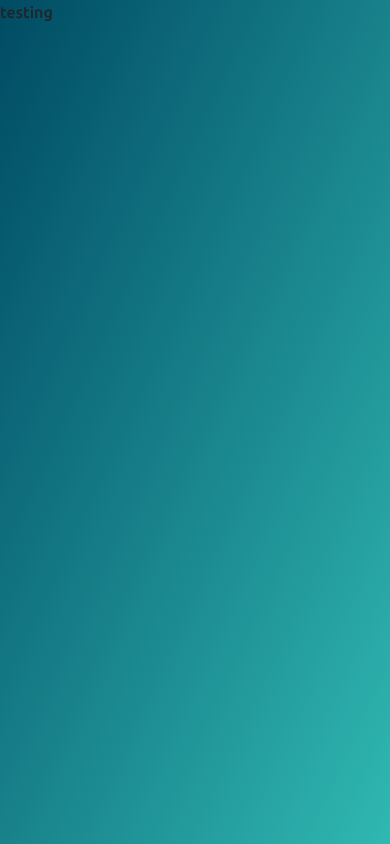
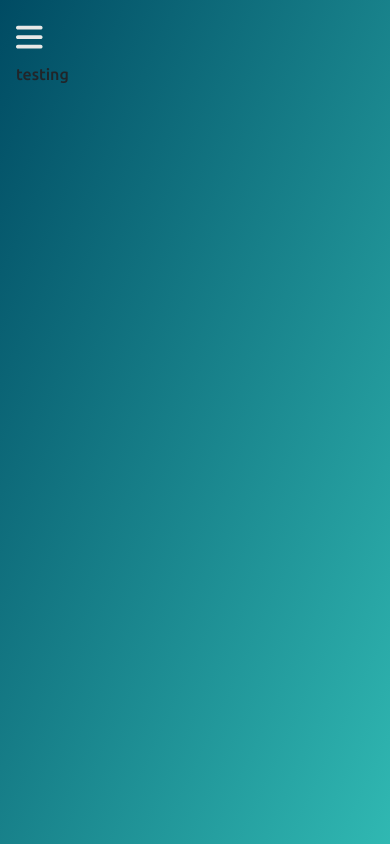
Before and after one commit to IsaacLouzeiro/isaaclouzeiro-dev, a Vue app: page / in a window 390 px wide. Built offline with nearby package versions, Linux system fonts and the light colour scheme.

Commit message:
finalizando o menu movel (mobile)

```diff
--- a/package.json
+++ b/package.json
@@ -8,6 +8,11 @@
     "lint": "vue-cli-service lint"
   },
   "dependencies": {
+    "@fortawesome/fontawesome-svg-core": "^6.1.1",
+    "@fortawesome/free-brands-svg-icons": "^6.1.1",
+    "@fortawesome/free-regular-svg-icons": "^6.1.1",
+    "@fortawesome/free-solid-svg-icons": "^6.1.1",
+    "@fortawesome/vue-fontawesome": "^3.0.1",
     "core-js": "^3.8.3",
     "vue": "^3.2.13",
     "vue-router": "^4.0.3"
--- a/src/App.vue
+++ b/src/App.vue
@@ -1,23 +1,55 @@
 <template>
     <div>
-        <nav>
-
-        </nav>
+        <NavbarContent :language="language" @change-to="changeLang = $event" />
 
         <router-view/>
     </div>
 </template>
 
+<script>
+import NavbarContent from '@/components/NavbarContent.vue'
+
+export default {
+    name: 'App',
+    data() {
+        return {
+            language: [
+                { name: 'English', isCheck: true },
+                { name: 'Portuguese', isCheck: false }
+            ],
+            changeLang: ''
+        }
+    },
+    components: {
+        NavbarContent
+    },
+    watch: {
+        changeLang(toLang) {
+            console.log(toLang)
+            if(toLang == 'Portuguese') {
+                this.language[0].isCheck = false
+                this.language[1].isCheck = true
+            }else {
+                this.language[0].isCheck = true
+                this.language[1].isCheck = false
+            }
+        }
+    }
+}
+</script>
+
+
 <style lang="scss">
     // standard
 
-    @import url('https://fonts.googleapis.com/css2?family=Ubuntu:ital,wght@0,300;0,500;0,700;1,300;1,400;1,500;1,700&display=swap'); // mbuntu font
+    @import url('https://fonts.googleapis.com/css2?family=Ubuntu:ital,wght@0,300;0,500;0,700;1,300;1,400;1,500;1,700&display=swap'); // ubuntu font
     @import '@/assets/colors/colors.scss'; // colors
 
     .gradient { background-image: linear-gradient(to bottom right, $color-d-2, $color-l-2) } // main gradient
 
     a { &:hover { text-decoration: none; opacity: .7 } }; // link hover
     ul { list-style-type: none; } // list without style type
+    .btn, button, input { &:focus, &:hover { border-color: rgba(0,0,0,0); outline: none; } } // removing outline
 
     * { // space and font
         margin: 0;
@@ -27,4 +59,8 @@
 
     html, body { width: 100%; height: 100%; }
 
+    #app {
+        padding: 1rem;
+    }
+
 </style>
--- /dev/null
+++ b/src/components/NavbarContent.vue
@@ -0,0 +1,137 @@
+<template>
+    <div>
+        <!-- open navbar button -->
+        <button class="btn bar" type="button" data-bs-toggle="offcanvas" data-bs-target="#menuMobile" aria-controls="menuMobile" ><font-awesome-icon icon="fa-solid fa-bars" /></button>
+
+        <div class="offcanvas offcanvas-start text-bg-dark" data-bs-scroll="true" tabindex="-1" id="menuMobile" aria-labelledby="menuMobileLabel">
+            <div class="offcanvas-header">
+                <!-- language -->
+                <div class="btn-group dropend">
+                    <button type="button" class="btn lang" data-bs-toggle="dropdown" aria-expanded="false">
+                        <font-awesome-icon icon="fa-solid fa-language" />
+                    </button>
+                    <ul class="dropdown-menu">
+                        <!-- Dropdown menu links -->
+                        <li
+                            class="dropdown-item"
+                            v-for="(lang, index) in language"
+                            :key="index"
+                            :class="{ disabled: lang.isCheck }"
+
+                            @click="changeTo(index)"
+                        >
+                            <button type="button">{{ lang.name }}</button>
+                        </li>
+                    </ul>
+                </div>
+
+                <!-- close navbar button -->
+                <button type="button" class="bar-close" data-bs-dismiss="offcanvas" aria-label="Close"><font-awesome-icon icon="fa-solid fa-bars" /></button>
+            </div>
+            <!-- navbar mobile content -->
+            <div class="offcanvas-body">
+                <!-- navbar mobile list -->
+                <ul class="nav flex-column">
+                    <li class="nav-item"><a href="#" class="nav-link"><font-awesome-icon icon="fa-solid fa-house-chimney" /> Home</a></li>
+                    <li class="nav-item"><a href="#about" class="nav-link"><font-awesome-icon icon="fa-solid fa-book-open-reader" /> About</a></li>
+                    <li class="nav-item"><a href="#work" class="nav-link"><font-awesome-icon icon="fa-solid fa-code" /> Work</a></li>
+                    <li class="nav-item"><a href="#contact" class="nav-link"><font-awesome-icon icon="fa-solid fa-envelope" /> Contact</a></li>
+                </ul>
+            </div>
+        </div>
+    </div>
+</template>
+
+<script>
+export default {
+    name: 'NavbarContent',
+    data() {
+        return {
+
+        }
+    },
+    props: {
+        language: Array
+    },
+    methods: {
+        changeTo(i) {
+            if(i == 0) this.$emit('changeTo', 'English')
+            else if(i == 1) this.$emit('changeTo', 'Portuguese')
+        }
+    }
+}
+</script>
+
+<style lang="scss" scoped>
+    @import '@/assets/colors/colors.scss'; // colors
+
+    // all buttons
+    button {
+        padding: 0;
+        margin: 0;
+        background-color: rgba(0,0,0,0);
+        border: none;
+        font-size: 1.9em;
+        color: $color-l-1;
+
+        // bar button
+        &.bar {
+            color: $color-l-1;
+        }
+        // lang button
+        &.lang {
+            color: $color-l-3;
+        }
+    }
+
+    // change language button
+    .dropdown-menu {
+        background-color: rgba($color-l-3, 1);
+        .dropdown-item {
+            padding: 0;
+            button {
+                font-size: 1em;
+                color: $color-l-1;
+                width: 100%;
+                padding: 3px 0 3px 10px;
+                text-align: start;
+
+                &:hover, &:active {
+                    background-color: $color-l-1;
+                    color: $color-d-1;
+                }
+            }
+
+            &.disabled {
+                background-color: rgba($color-l-1, .3);
+            }
+        }
+    }
+
+    // navbar mobile width content
+    .offcanvas {
+        width: 20rem;
+    }
+
+    @media only screen and (max-width: 576px) {
+        .offcanvas {
+            width: 15rem;
+        }
+    }
+    // navbar mobile list content
+    .nav {
+        .nav-item {
+            .nav-link {
+                padding: 5px 0;
+                margin: 5px 0;
+                color: $color-l-1;
+                text-decoration: underline;
+                text-decoration-color: $color-l-2;
+
+                svg {
+                    margin-right: 10px;
+                }
+            }
+        }
+    }
+</style>
--- a/src/main.js
+++ b/src/main.js
@@ -2,4 +2,21 @@ import { createApp } from 'vue'
 import App from './App.vue'
 import router from './router'
 
-createApp(App).use(router).mount('#app')
+/* import the fontawesome core */
+import { library } from '@fortawesome/fontawesome-svg-core'
+
+/* import font awesome icon component */
+import { FontAwesomeIcon } from '@fortawesome/vue-fontawesome'
+
+import { fas } from '@fortawesome/free-solid-svg-icons'
+import { fab } from '@fortawesome/free-brands-svg-icons'
+import { far } from '@fortawesome/free-regular-svg-icons'
+library.add(fas, fab, far)
+
+const Vue = createApp(App)
+
+Vue.component('font-awesome-icon', FontAwesomeIcon)
+
+Vue.use(router)
+
+Vue.mount('#app')
```
Also changed, not shown: 1 other file (tests, documents, lock files or other folders).
